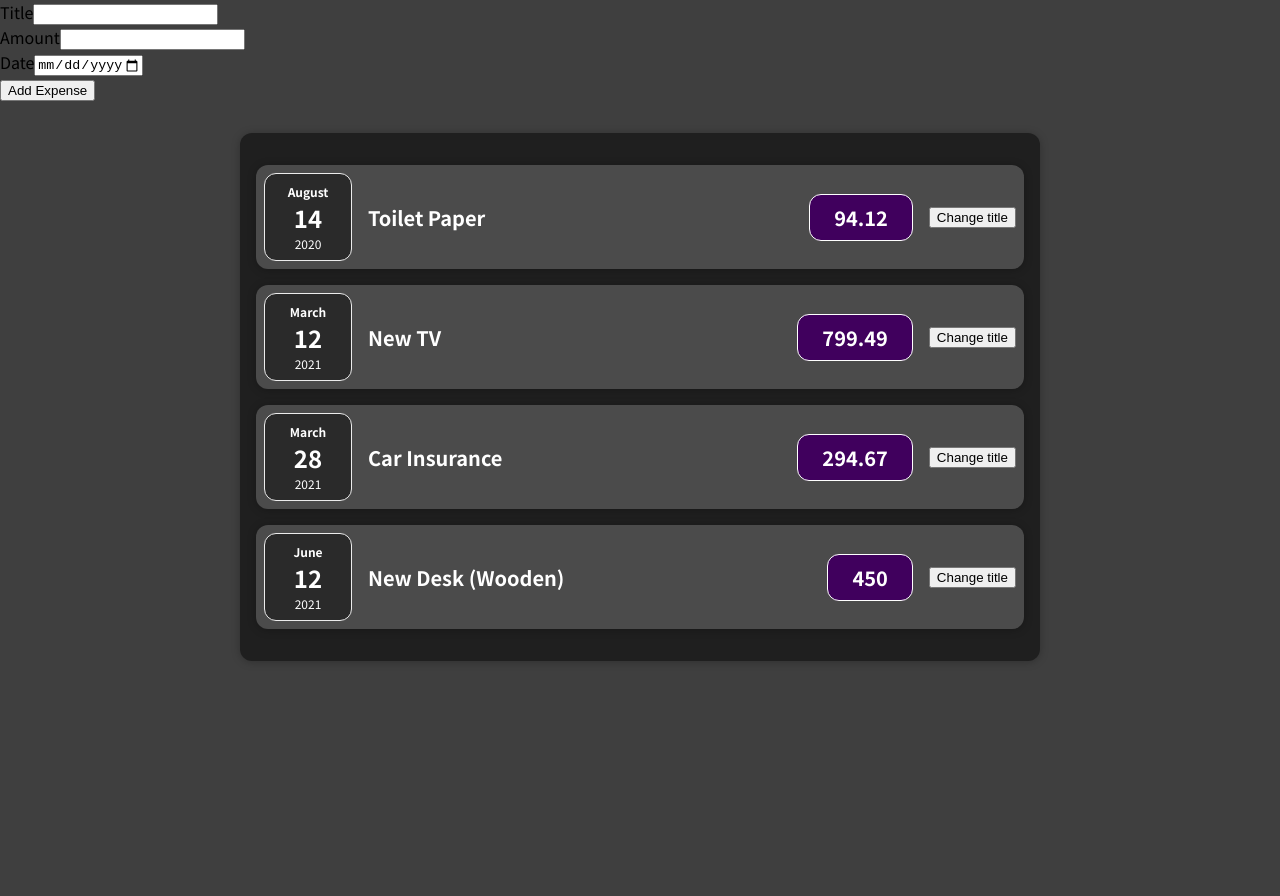
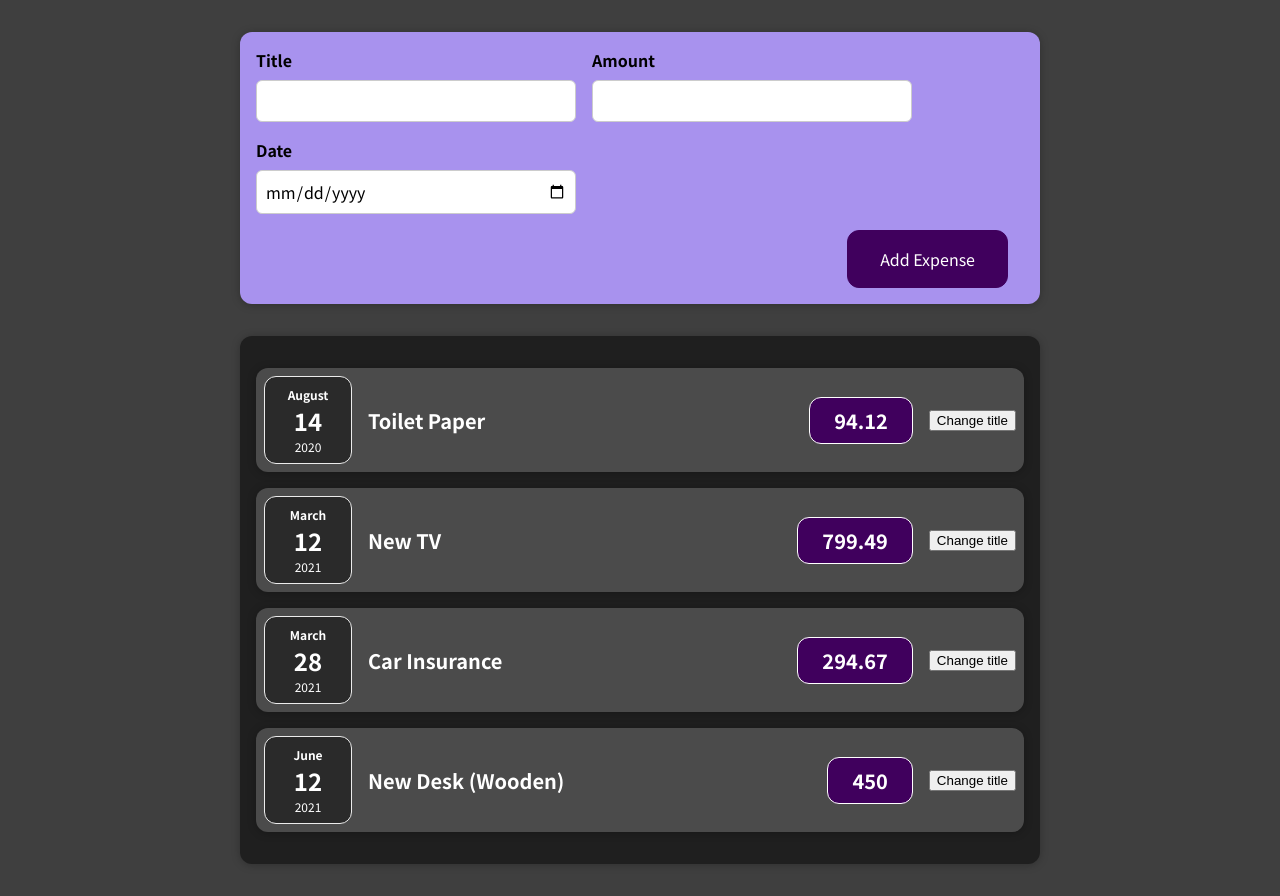
Before and after one commit to camcaro/react-expense-tracker, a React (Create React App) app: page / in a window 1280 px wide. Before the commit the page ends 800 px from the top, so only its background shows below. Built offline with nearby package versions, Linux system fonts and the light colour scheme.

Commit message:
feat: pass handler function as props to get exp data

```diff
--- a/src/App.js
+++ b/src/App.js
@@ -24,9 +24,13 @@
     }
   ];
 
+  const addExpenseHandler = expense => {
+    console.log(expense);
+  };
+
   return (
     <div>
-      <NewExpense />
+      <NewExpense onAddExpense={addExpenseHandler} />
       <Expenses expenses={expenses} />
     </div>
   );
--- a/src/components/NewExpense/ExpenseForm.css
+++ b/src/components/NewExpense/ExpenseForm.css
@@ -0,0 +1,26 @@
+.new-expense__controls {
+  display: flex;
+  flex-wrap: wrap;
+  gap: 1rem;
+  margin-bottom: 1rem;
+  text-align: left;
+}
+
+.new-expense__control label {
+  font-weight: bold;
+  margin-bottom: 0.5rem;
+  display: block;
+}
+
+.new-expense__control input {
+  font: inherit;
+  padding: 0.5rem;
+  border-radius: 6px;
+  border: 1px solid #ccc;
+  width: 20rem;
+  max-width: 100%;
+}
+
+.new-expense__actions {
+  text-align: right;
+}
--- a/src/components/NewExpense/ExpenseForm.js
+++ b/src/components/NewExpense/ExpenseForm.js
@@ -2,7 +2,7 @@
 
 import './ExpenseForm.css';
 
-const ExpenseForm = () => {
+const ExpenseForm = props => {
   const [enteredTitle, setEnteredTitle] = useState('');
   const [enteredAmount, setEnteredAmount] = useState('');
   const [enteredDate, setEnteredDate] = useState('');
@@ -25,7 +25,7 @@
       date: new Date(enteredDate)
     };
 
-    console.log(expenseData);
+    props.onSaveExpenseData(expenseData);
     setEnteredTitle('');
     setEnteredAmount('');
     setEnteredDate('');
--- a/src/components/NewExpense/NewExpense.css
+++ b/src/components/NewExpense/NewExpense.css
@@ -0,0 +1,38 @@
+.new-expense {
+  background-color: #a892ee;
+  padding: 1rem;
+  margin: 2rem auto;
+  width: 50rem;
+  max-width: 95%;
+  border-radius: 12px;
+  text-align: center;
+  box-shadow: 0 1px 8px rgba(0, 0, 0, 0.25);
+}
+
+.new-expense button {
+  font: inherit;
+  cursor: pointer;
+  padding: 1rem 2rem;
+  border: 1px solid #40005d;
+  background-color: #40005d;
+  color: white;
+  border-radius: 12px;
+  margin-right: 1rem;
+}
+
+.new-expense button:hover,
+.new-expense button:active {
+  background-color: #510674;
+  border-color: #510674;
+}
+
+.new-expense button.alternative {
+  color: #220131;
+  border-color: transparent;
+  background-color: transparent;
+}
+
+.new-expense button.alternative:hover,
+.new-expense button.alternative:active {
+  background-color: #ddb3f8;
+}
--- a/src/components/NewExpense/NewExpense.js
+++ b/src/components/NewExpense/NewExpense.js
@@ -2,10 +2,18 @@
 
 import ExpenseForm from './ExpenseForm';
 
-const NewExpense = () => {
+const NewExpense = props => {
+  const saveExpenseDataHandler = enteredExpenseData => {
+    const expenseData = {
+      ...enteredExpenseData,
+      id: Math.random().toString()
+    };
+    props.onAddExpense(expenseData);
+  };
+
   return (
     <div className='new-expense'>
-      <ExpenseForm />
+      <ExpenseForm onSaveExpenseData={saveExpenseDataHandler} />
     </div>
   );
 };
```
